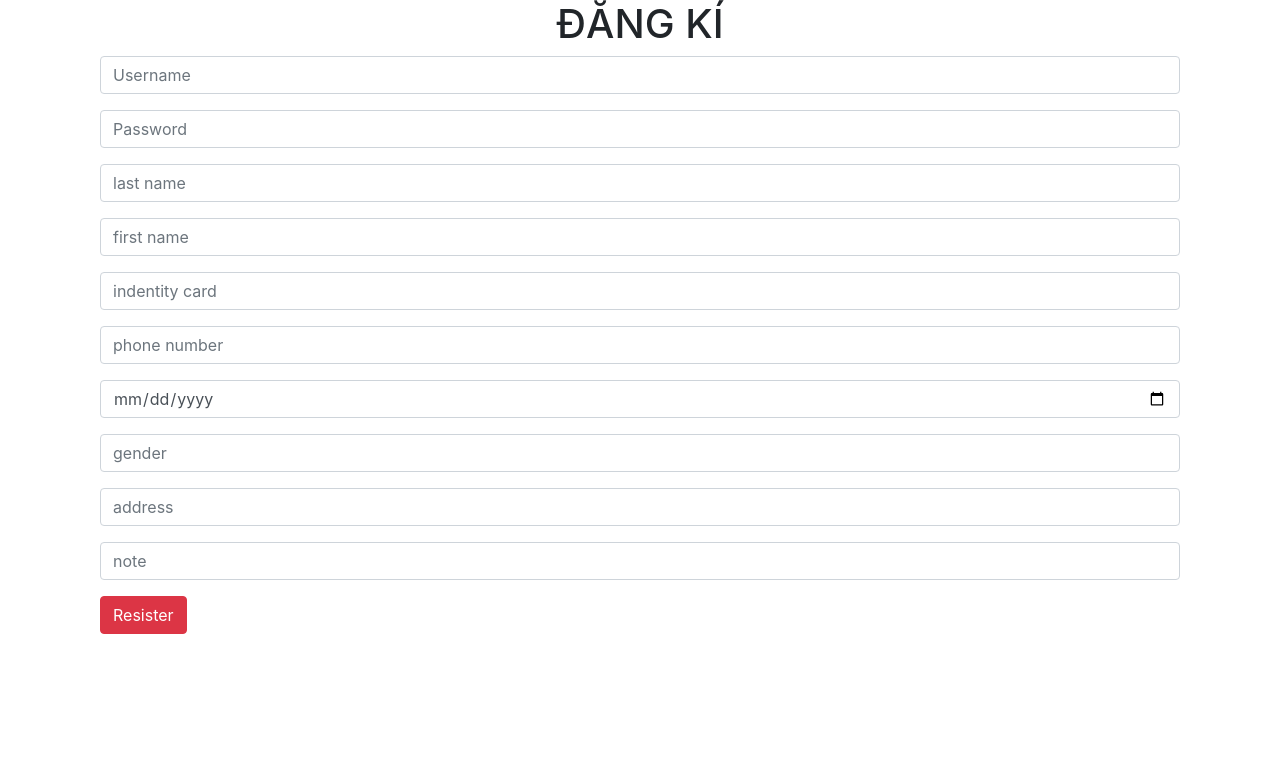
After one commit to keisour389/BookingTicketWebApp, a Flask app: page /resister in a window 1280 px wide. The commit adds this page. Shown: the top 783 px of the page. Run offline with Flask 2, Linux system fonts and the light colour scheme; some libraries are stand-ins or nearby versions.

Commit message:
Thêm session, login, logout, resister

```diff
--- a/app/main.py
+++ b/app/main.py
@@ -1,11 +1,23 @@
-from flask import render_template, jsonify, request, redirect
+from flask import render_template, jsonify, request, redirect, url_for, session
 from flask_cors import CORS, cross_origin
 from flask_login import login_user, current_user
 from app import app, login, dao
-from app.models import * #import các model view vào sử dụng
+from app.models import *  # import các model view vào sử dụng
 import hashlib
+from functools import wraps
 
 cors = CORS(app, resources={r"/*": {"origins": "*"}})
+
+
+def login_required(f):
+    @wraps(f)
+    def check(*args, **kwargs):
+        if not session.get("cus"):
+            return redirect(url_for("login", next=request.url))
+        return f(*args, **kwargs)
+
+    return check
+
 
 @app.route("/")
 def index():
@@ -16,47 +28,72 @@ def index():
 def test():
     return jsonify({'test': 1})
 
-#Phải khai báo cú pháp này khi sử dụng login
+
+# Phải khai báo cú pháp này khi sử dụng login
 @login.user_loader
 def user_load(user_id):
     return Employee.query.get(user_id)
 
-#features
+
+# features
 @app.route("/login-admin", methods=["post", "get"])
 def login_admin():
     if request.method == "POST":
-        #Lấy từ form
+        # Lấy từ form
         username = request.form.get("username")
         password = request.form.get("password")
-        #Băm mật khẩu
+        # Băm mật khẩu
         password = hashlib.md5(password.strip().encode("utf-8")).hexdigest()
-        #Kiểm tra CSDL
-        emp = Employee.query.filter(Employee.userName == username,
-                                    Employee.password == password).first()
+        # Kiểm tra CSDL
+        emp = dao.validate_user(username=username, password=password)
         # import pdb
         # pdb.set_trace()
         # emp = Employee.query.filter(Employee.userName == "1",
         #                             Employee.password == "1").first()
         if emp:
-            login_user(user=emp) #Ghi nhận đã đăng nhập
+            login_user(user=emp)  # Ghi nhận đã đăng nhập
     return redirect("/admin")
 
+
 @app.route("/flight")
+@login_required
 def flight():
-    airport = Airport.query.all() #Lấy cả sân bay
+    airport = Airport.query.all()  # Lấy cả sân bay
     return render_template("flight/flight.html", airport=airport)
+
+
+@app.route("/login", methods=["post", "get"])
+def login():
+    err_msg = ""
+    if request.method == "POST":
+        username = request.form.get("username")
+        password = request.form.get("password")
+        cus = dao.validate_user(username=username, password=password)
+        if cus:
+            session["cus"] = username
+            return redirect("/")
+        else:
+            err_msg = "ĐĂNG NHẬP KHÔNG THÀNH CÔNG"
+    return render_template("login/login.html", err_msg=err_msg)
+
+
+@app.route("/logout")
+def logout():
+    session["cus"] = None
+    return redirect("/")
+
 
 @app.route("/search-flight")
 def search_flight():
-    #Lấy các giá trị từ query param
+    # Lấy các giá trị từ query param
     start = request.args.get('start')
     end = request.args.get('end')
 
     # startID = search_airport_id_by_name(start)
     # endID = search_airport_id_by_name(end)
 
-    #Lọc
-    flightList = FlightSchedules.query\
+    # Lọc
+    flightList = FlightSchedules.query \
         .filter(FlightSchedules.airportToTakeOff == start, FlightSchedules.airportToLanding == end) \
         .all()
     # flightList = Airport.query.join(FlightSchedules, Airport.airportID == FlightSchedules.airportToTakeOff)\
@@ -70,25 +107,53 @@ def search_flight():
     #     test += flight.name + " "
 
     # return jsonify({'start': start, 'end': end, 'data': test})
-    return render_template('flightlist/flightlist.html', flightList=flightList) #Transfer data
+    return render_template('flightlist/flightlist.html', flightList=flightList)  # Transfer data
+
 
 def search_airport_id_by_name(name):
     result = Airport.query.filter(Airport.airportID == name).first()
     return result
 
+
 @app.route("/flight-list")
 def flight_list():
     return render_template("flightlist/flightlist.html")
+
 
 @app.route("/ticket")
 def ticket():
     return render_template("ticket/ticket.html")
 
+
+@app.route("/resister", methods=["post", "get"])
+def resister():
+    err_msg = ""
+    if request.method == "POST":
+        userName = request.form.get("userName")
+        password = request.form.get("password")
+        lastName = request.form.get("lastName")
+        firstName = request.form.get("firstName")
+        identityCard = request.form.get("identityCard")
+        phoneNumber = request.form.get("phoneNumber")
+        birthDay = request.form.get("birthDay")
+        gender = request.form.get("gender")
+        address = request.form.get("address")
+        note = request.form.get("note")
+        cus = dao.create_cus(userName=userName, password=password, lastName=lastName, firstName=firstName,
+                             identityCard=identityCard, phoneNumber=phoneNumber, birthDay=birthDay, gender=gender,
+                             address=address, note=note)
+        if cus:
+            return redirect("/")
+        else:
+            err_msg = "ĐĂNG KÍ KHÔNG THÀNH CÔNG"
+    return render_template("resister/resister.html", err_msg=err_msg)
+
+
 @app.route("/create-ticket", methods=["POST"])
 def create_ticket():
-    #Lấy file JSON từ JS
+    # Lấy file JSON từ JS
     data = request.get_json()
-    #Đọc file JSON
+    # Đọc file JSON
     identityCard = data["identityCard"]
     phoneNumber = data["phoneNumber"]
     ticketClass = data["ticketClass"]
@@ -99,10 +164,11 @@ def create_ticket():
     flightSchedulesID = data["flightSchedulesID"]
     # import pdb
     # pdb.set_trace()
-    result = dao.create_ticker(identityCard=identityCard,phoneNumber=phoneNumber, ticketClass=ticketClass,
-                             price=price, note=note, employeeID=employeeID, customerID=customerID,
-                            flightSchedulesID=flightSchedulesID)
+    result = dao.create_ticker(identityCard=identityCard, phoneNumber=phoneNumber, ticketClass=ticketClass,
+                               price=price, note=note, employeeID=employeeID, customerID=customerID,
+                               flightSchedulesID=flightSchedulesID)
     return jsonify({"result": result})
 
+
 if __name__ == "__main__":
-    app.run(debug=True) #MỞ chế độ debug cho development
+    app.run(debug=True)  # MỞ chế độ debug cho development
--- a/app/templates/flightlist/flightlist.html
+++ b/app/templates/flightlist/flightlist.html
@@ -6,9 +6,9 @@
   <link rel="stylesheet" href="https://stackpath.bootstrapcdn.com/bootstrap/4.5.0/css/bootstrap.min.css">
   <link rel="stylesheet" href="https://use.fontawesome.com/releases/v5.7.0/css/all.css"
     integrity="sha384-lZN37f5QGtY3VHgisS14W3ExzMWZxybE1SJSEsQp9S+oqd12jhcu+A56Ebc1zFSJ" crossorigin="anonymous">
-  <!--  <link rel="stylesheet" href="{{ url_for('static', filename='flightlist.css') }}" />-->
+  <link rel="stylesheet" href="{{ url_for('static', filename='css/flightlist.css') }}" />
   <!--Các script để cài bootstap và modal-->
-  <script src="{{ url_for('static', filename='flightlist.js') }}"></script>
+  <script src="{{ url_for('static', filename='js/flightlist.js') }}"></script>
   <script src="https://code.jquery.com/jquery-3.2.1.slim.min.js"
     integrity="sha384-KJ3o2DKtIkvYIK3UENzmM7KCkRr/rE9/Qpg6aAZGJwFDMVNA/GpGFF93hXpG5KkN"
     crossorigin="anonymous"></script>
--- /dev/null
+++ b/app/templates/resister/resister.html
@@ -0,0 +1,52 @@
+<head>
+    <meta name="viewport" content="width=device-width, initial-scale=1.0">
+    <link rel="stylesheet" href="https://stackpath.bootstrapcdn.com/bootstrap/4.5.0/css/bootstrap.min.css">
+    <link rel="stylesheet" href="https://use.fontawesome.com/releases/v5.7.0/css/all.css" integrity="sha384-lZN37f5QGtY3VHgisS14W3ExzMWZxybE1SJSEsQp9S+oqd12jhcu+A56Ebc1zFSJ" crossorigin="anonymous">
+</head>
+<body>
+    <div class="container">
+        <h1 style="text-align: center;">ĐĂNG KÍ</h1>
+        {% if err_msg %}
+            <div class="alert alert-danger">
+                {{ err_msg }}
+            </div>
+        {% endif %}
+        <form method="POST" action="{{ url_for('resister')}}">
+            <div class="container">
+                <div class="form-group">
+                    <input type="text" name="userName" class="form-control" placeholder="Username">
+                </div>
+                <div class="form-group">
+                    <input type="password" name="password" class="form-control" placeholder="Password">
+                </div>
+                <div class="form-group">
+                    <input type="text" name="lastName" class="form-control" placeholder="last name">
+                </div>
+                <div class="form-group">
+                    <input type="text" name="firstName" class="form-control" placeholder="first name">
+                </div>
+                <div class="form-group">
+                    <input type="text" name="identityCard" class="form-control" placeholder="indentity card">
+                </div>
+                <div class="form-group">
+                    <input type="text" name="phoneNumber" class="form-control" placeholder="phone number">
+                </div>
+                <div class="form-group">
+                    <input type="date" name="birthDay" class="form-control" placeholder="birth day">
+                </div>
+                <div class="form-group">
+                    <input type="text" name="gender" class="form-control" placeholder="gender">
+                </div>
+                <div class="form-group">
+                    <input type="text" name="address" class="form-control" placeholder="address">
+                </div>
+                <div class="form-group">
+                    <input type="text" name="note" class="form-control" placeholder="note">
+                </div>
+                <div class="form-group">
+                    <input type="submit" value="Resister" class="btn btn-danger">
+                </div>
+            </div>
+        </form>
+    </div>
+</body>
--- a/app/templates/ticket/ticket.html
+++ b/app/templates/ticket/ticket.html
@@ -3,7 +3,7 @@
     <meta name="viewport" content="width=device-width, initial-scale=1.0">
     <link rel="stylesheet" href="https://stackpath.bootstrapcdn.com/bootstrap/4.5.0/css/bootstrap.min.css">
     <link rel="stylesheet" href="https://use.fontawesome.com/releases/v5.7.0/css/all.css" integrity="sha384-lZN37f5QGtY3VHgisS14W3ExzMWZxybE1SJSEsQp9S+oqd12jhcu+A56Ebc1zFSJ" crossorigin="anonymous">
-    <link rel="stylesheet" href="{{ url_for('static', filename='ticket.css') }}" />
+    <link rel="stylesheet" href="{{ url_for('static', filename='css/ticket.css') }}" />
   </head>
 
   <body>
```
Also changed, not shown: app/__init__.py (+9 -8 lines), app/dao.py (+36 -4 lines), app/models.py (+39 -26 lines), app/static/css/flight.css (added, +43 -0 lines), app/static/css/flightlist.css (added, +21 -0 lines), app/static/flight.css (deleted, +0 -37 lines), app/static/flightlist.css (deleted, +0 -22 lines), app/templates/flight/flight.html (+3 -5 lines), app/templates/home/home.html (+11 -4 lines), app/templates/login/login.html (added, +30 -0 lines), requirements.txt (+8 -0 lines), app/static/css/home.css (renamed from app/static/home.css), app/static/css/ticket.css (renamed from app/static/ticket.css), app/static/js/flightlist.js (renamed from app/static/flightlist.js), 1 more files.
